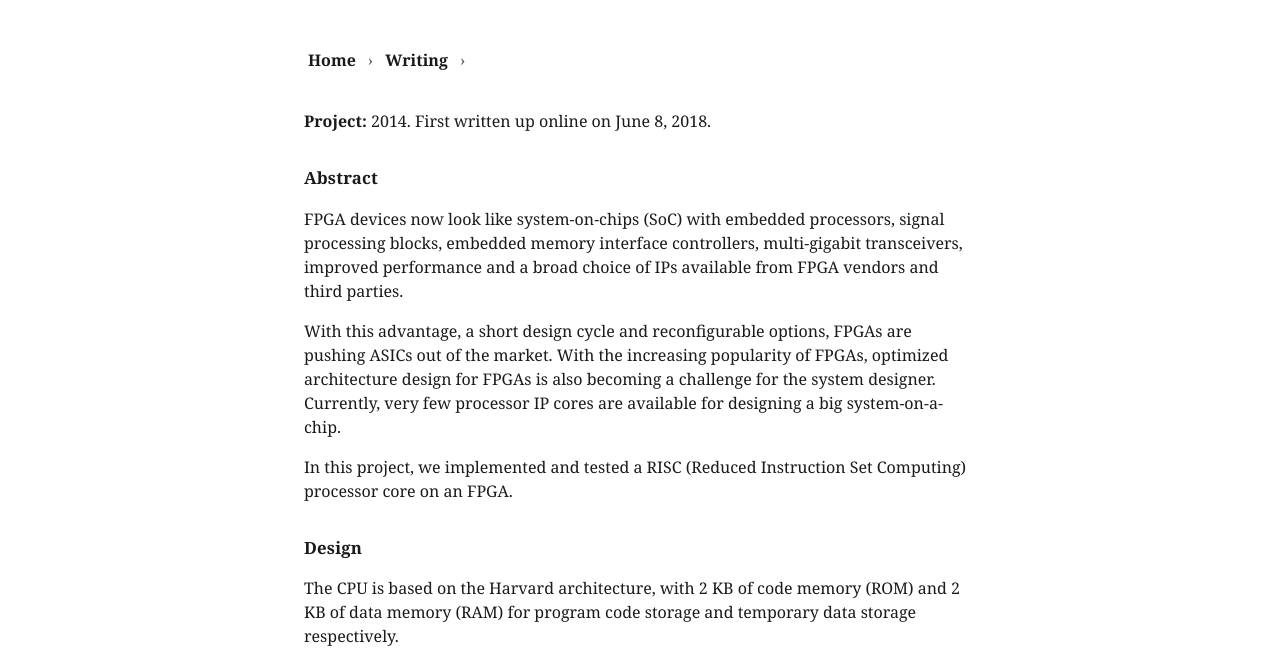
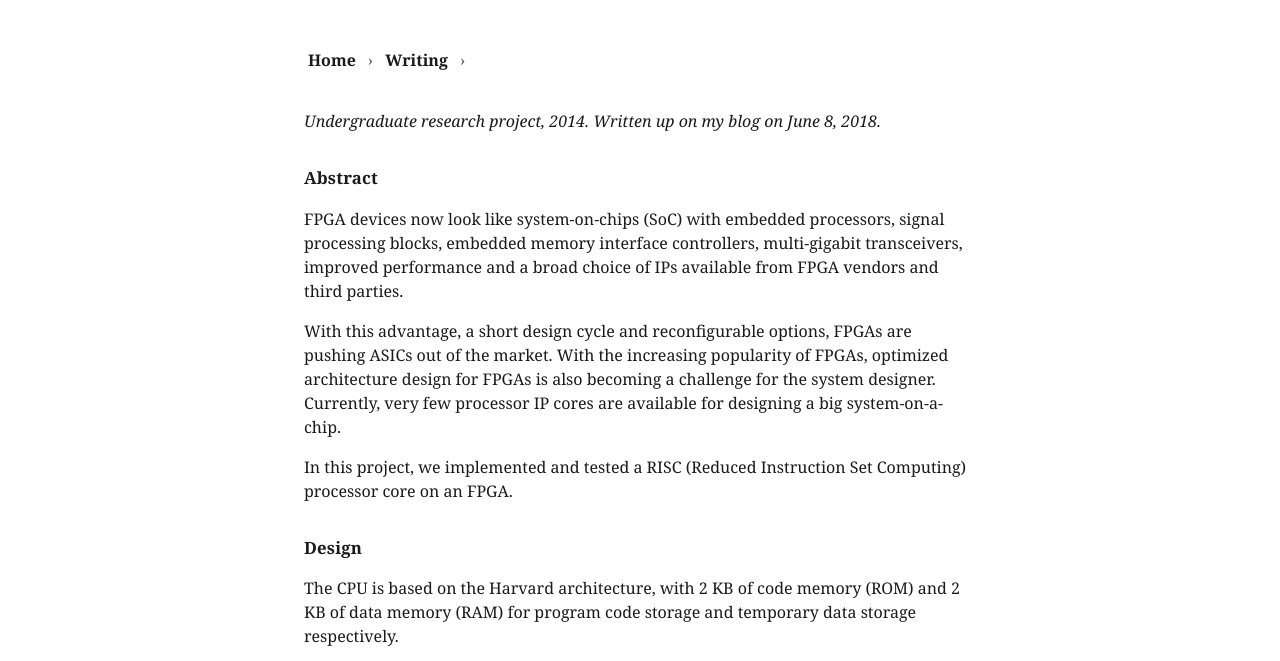
Before and after one commit to likarajo/likarajo.github.io, an Astro site: page /writing/risc-fpga in a window 1280 px wide. Shown: the part 53-714 px from the top of the page. Built offline with nearby package versions, Linux system fonts and the light colour scheme; Astro itself is replaced by a stand-in of ours; some packages are replaced by stand-ins of ours.

Commit message:
RISC article: note undergrad research

```diff
--- a/src/content/writing/risc-fpga.md
+++ b/src/content/writing/risc-fpga.md
@@ -5,7 +5,7 @@ order: 1
 summary: "A 16-bit RISC design on an FPGA, first runner-up in the IETE Technical Paper Contest."
 ---
 
-**Project:** 2014. First written up online on June 8, 2018.
+*Undergraduate research project, 2014. Written up on my blog on June 8, 2018.*
 
 ## Abstract
 
```
